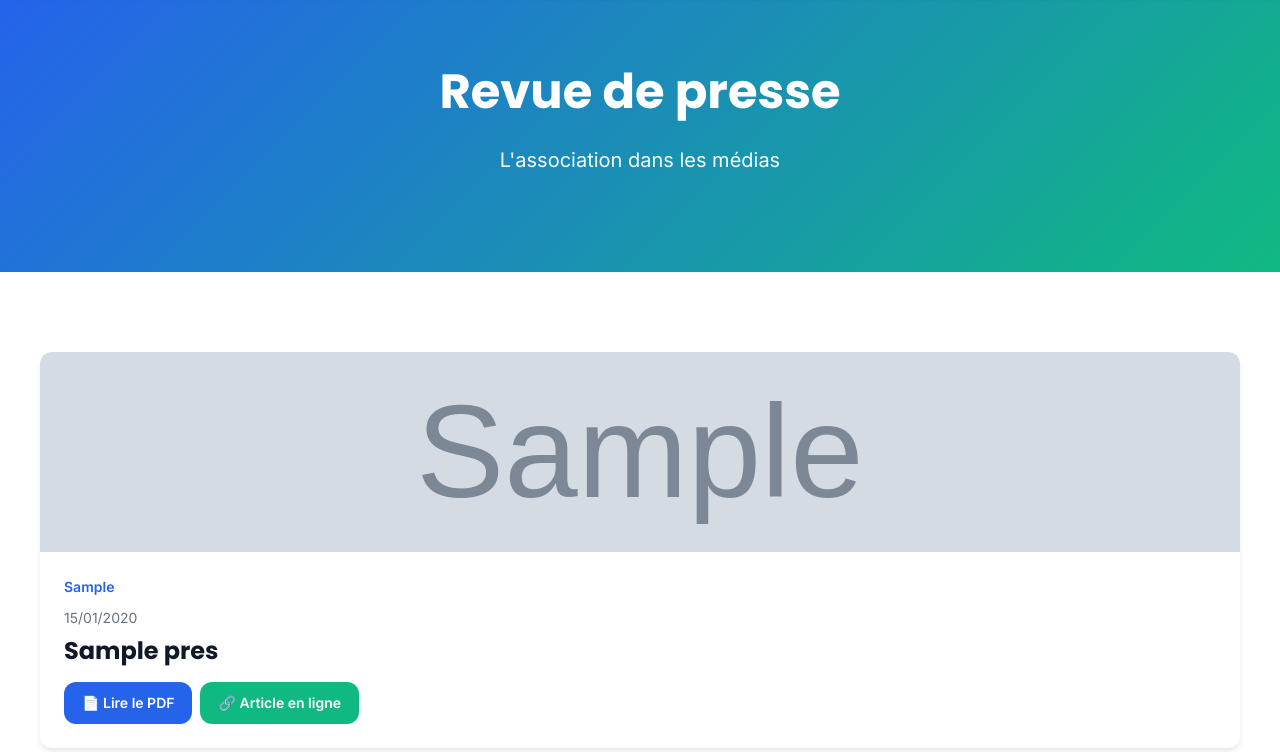
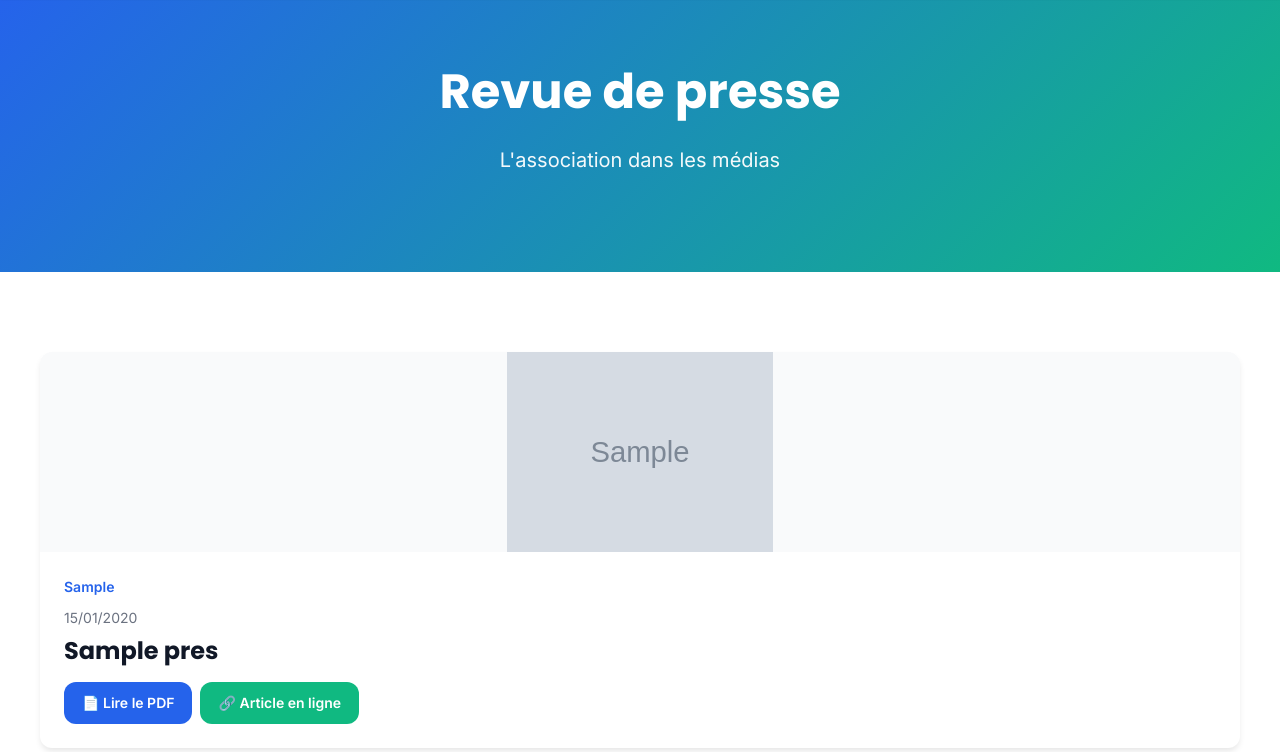
Before and after one commit to lurbon/SITE, a PHP site: page /presse.php in a window 1280 px wide. Shown: the part 110-862 px from the top of the page. Run offline with PHP 8.4, Linux system fonts and the light colour scheme; data comes from the database, SQL or seed files in the repository; tables that the repository leaves empty hold one stand-in row (values such as "Sample post"); grey boxes marked "Sample" are stand-in pictures.

Commit message:
Fix photos tronquees sur la page actualites
Changement de object-fit: cover vers contain pour que les images
s'adaptent au cadre sans etre coupees.

https://claude.ai/code/session_01XbPV7Lo8E6ZqWiMgw1k7R1

```diff
--- a/assets/css/style.css
+++ b/assets/css/style.css
@@ -342,7 +342,8 @@ img {
 .card-image {
     width: 100%;
     height: 200px;
-    object-fit: cover;
+    object-fit: contain;
+    background: var(--background-light);
 }
 
 .card-content {
```
